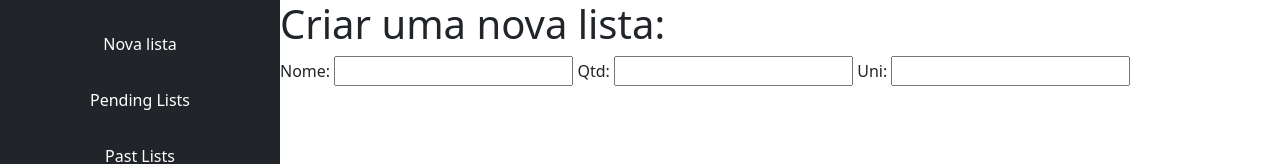
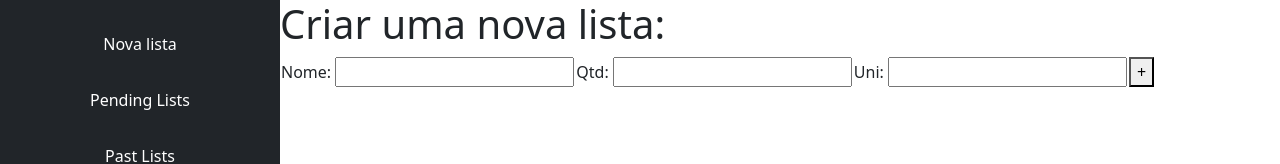
Before and after one commit to oPatrickVico/ControleDeMercado, a React (Vite) app: page /newList in a window 1280 px wide. Shown: the top 164 px of the page. Built offline with nearby package versions, Linux system fonts and the light colour scheme.

Commit message:
test: Create test for newEntry

```diff
--- a/src/ListCreator/ListCreator.tsx
+++ b/src/ListCreator/ListCreator.tsx
@@ -3,18 +3,33 @@ export default function ListCreator() {
     <main>
       <h1>Criar uma nova lista:</h1>
       <form>
+        <table>
+          <tbody>
+            <tr>
+              <td>
                 <label>
                   Nome:&nbsp;
                   <input type="text" name="name" />
-        </label>{' '}
+                </label>
+              </td>
+              <td>
                 <label>
                   Qtd:&nbsp;
                   <input type="text" name="amount" />
-        </label>{' '}
+                </label>
+              </td>
+              <td>
                 <label>
                   Uni:&nbsp;
                   <input type="text" name="unit" />
                 </label>
+              </td>
+              <td>
+                <button aria-label="submit">+</button>
+              </td>
+            </tr>
+          </tbody>
+        </table>
       </form>
     </main>
   );
```
Also changed, not shown: 1 other file (tests, documents, lock files or other folders). Lines whose indentation alone changed are shown as unchanged.
